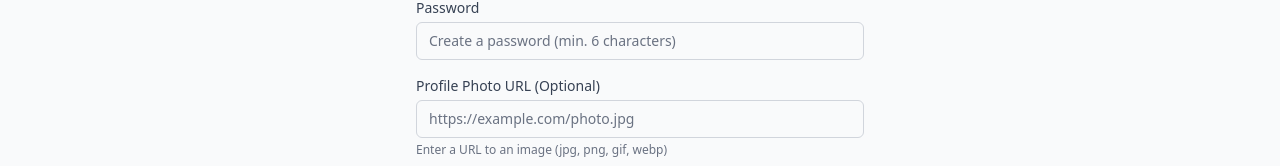
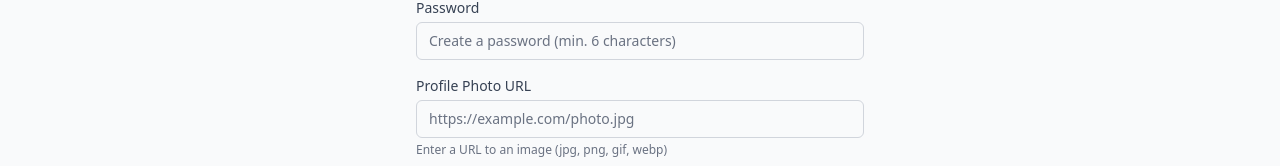
Before and after one commit to amirulkanak/eventify-event-management, a React (Vite) app: page /register in a window 1280 px wide. Shown: the part 494-660 px from the top of the page. Built offline with nearby package versions, Linux system fonts and the light colour scheme.

Commit message:
photo url changes

```diff
--- a/package.json
+++ b/package.json
@@ -14,6 +14,7 @@
     "axios": "^1.10.0",
     "react": "^19.1.0",
     "react-dom": "^19.1.0",
+    "react-router-dom": "^7.6.3",
     "tailwindcss": "^4.1.11"
   },
   "devDependencies": {
--- a/src/pages/RegisterPage.jsx
+++ b/src/pages/RegisterPage.jsx
@@ -158,12 +158,13 @@ const RegisterPage = () => {
               <label
                 htmlFor="photoURL"
                 className="block text-sm font-medium text-gray-700">
-                Profile Photo URL (Optional)
+                Profile Photo URL
               </label>
               <input
                 id="photoURL"
                 name="photoURL"
                 type="url"
+                required
                 value={formData.photoURL}
                 onChange={handleChange}
                 className="mt-1 block w-full px-3 py-2 border border-gray-300 placeholder-gray-500 text-gray-900 rounded-md focus:outline-none focus:ring-primary-500 focus:border-primary-500 sm:text-sm"
```
Also changed, not shown: src/components/common/Footer.jsx (renamed from src/components/common/Footers.jsx), 2 other files (tests, documents, lock files or other folders).
